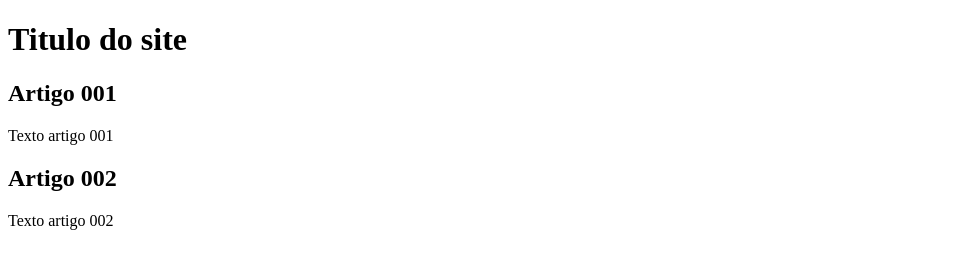
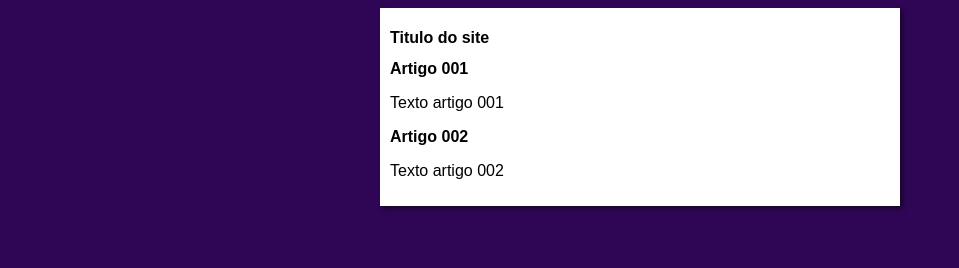
Before and after one commit to BielNovoa/projeto-site, a plain HTML site: page index.html in a window 1280 px wide. Shown: the whole page, without its empty margins (0-959 px from the left). Drawn offline with Linux system fonts and the light colour scheme.

Commit message:
iniciei o design

```diff
--- /dev/null
+++ b/estilos/style.css
@@ -0,0 +1,17 @@
+*{
+    font-family: Arial, Helvetica, sans-serif;
+    font-size: 16px;
+}
+
+body{
+    background-color: rgb(47, 6, 85);
+}
+
+
+main{
+    background-color: white;
+    width: 500px;
+    margin: auto;
+    padding: 10px;
+    box-shadow: 3px 3px 5px rgba(0, 0, 0, 0.473);
+}
--- a/index.html
+++ b/index.html
@@ -5,6 +5,7 @@
     <meta http-equiv="X-UA-Compatible" content="IE=edge">
     <meta name="viewport" content="width=device-width, initial-scale=1.0">
     <title>Título do site</title>
+    <link rel="stylesheet" href="estilos/style.css">
 </head>
 <body>
     <main>
```
